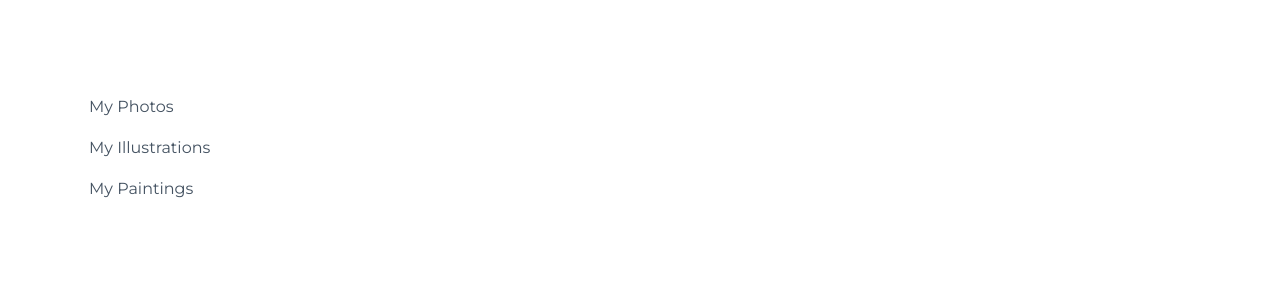
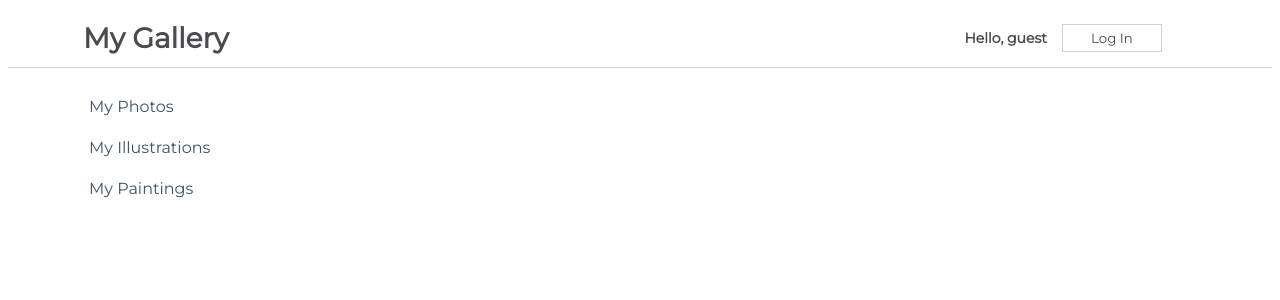
Before and after one commit to Wings30306/ci-react-gallery-challenge, a React (Create React App) app in the folder my-app/: page / in a window 1280 px wide. Shown: the top 300 px of the page. Built offline with nearby package versions, Linux system fonts and the light colour scheme.

Commit message:
Add classbased component NavBarSimple

```diff
--- a/my-app/src/App.js
+++ b/my-app/src/App.js
@@ -1,9 +1,11 @@
 import css from './App.module.css';
 import Sidebar from './components/Sidebar';
+import NavBarSimple from './components/NavBarSimple';
 
 function App() {
   return (
     <div className={css.App}>
+      <NavBarSimple />
       <Sidebar />
     </div>
   );
--- /dev/null
+++ b/my-app/src/components/NavBarSimple.js
@@ -0,0 +1,36 @@
+import { Component } from "react"
+import css from "./css/NavBarSimple.module.css"
+
+class NavBarSimple extends Component {
+
+    constructor(props) {
+        super(props)
+        this.state = {
+            message: "Hello",
+            name: "guest",
+            loggedIn: false,
+        }
+        this.updateState = this.updateState.bind(this)
+    }
+
+    updateState() {
+        this.setState(oldState => ({
+            message: oldState.message === "Hello" ? "Welcome Back" : "Hello",
+            name: oldState.name === "guest" ? "user" : "guest",
+            loggedIn: !oldState.loggedIn
+        }))
+    }
+    render() {
+        return (
+            <div className={css.NavBar}>
+                <h1>My Gallery</h1>
+                <div>
+                    <span>{this.state.message}, {this.state.name}</span>
+                    <button onClick={this.updateState}>{this.state.loggedIn ? "Log Out" : "Log In"}</button>
+                </div>
+            </div>
+        )
+    }
+}
+
+export default NavBarSimple
```
